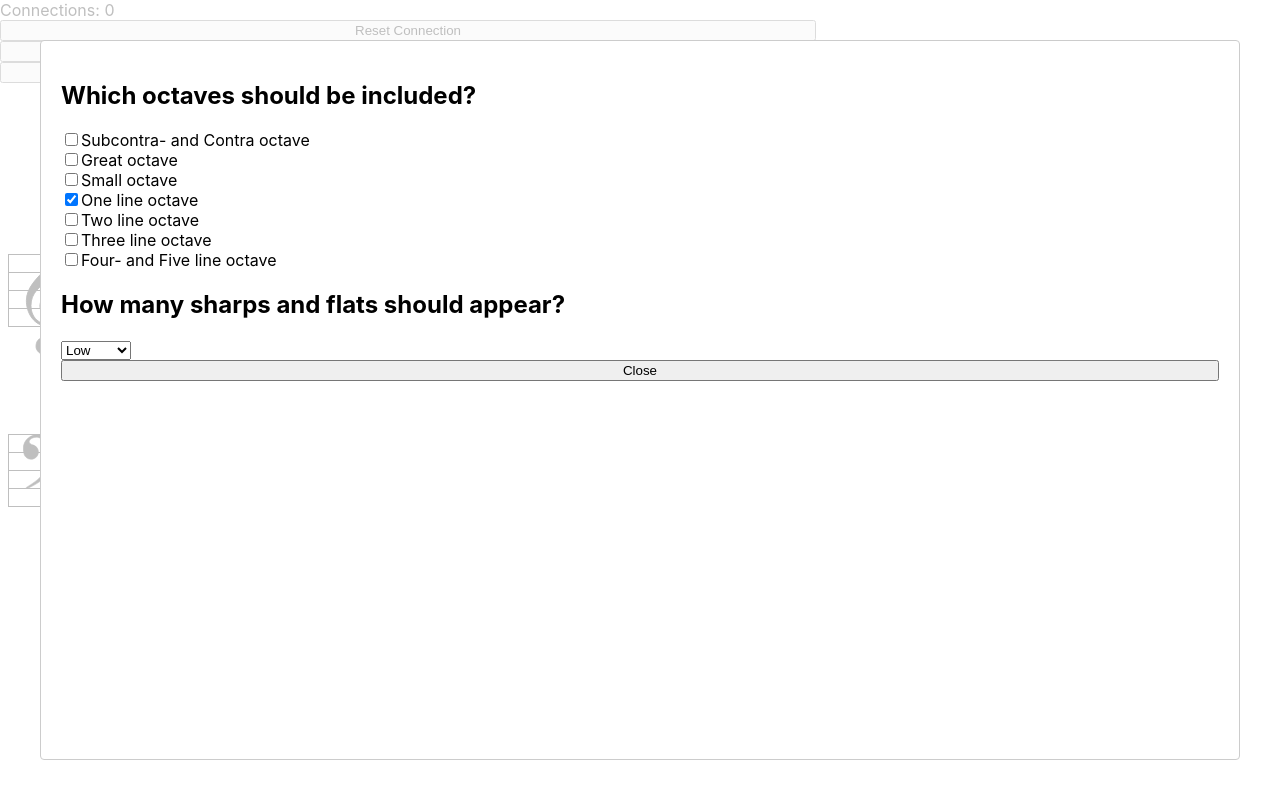
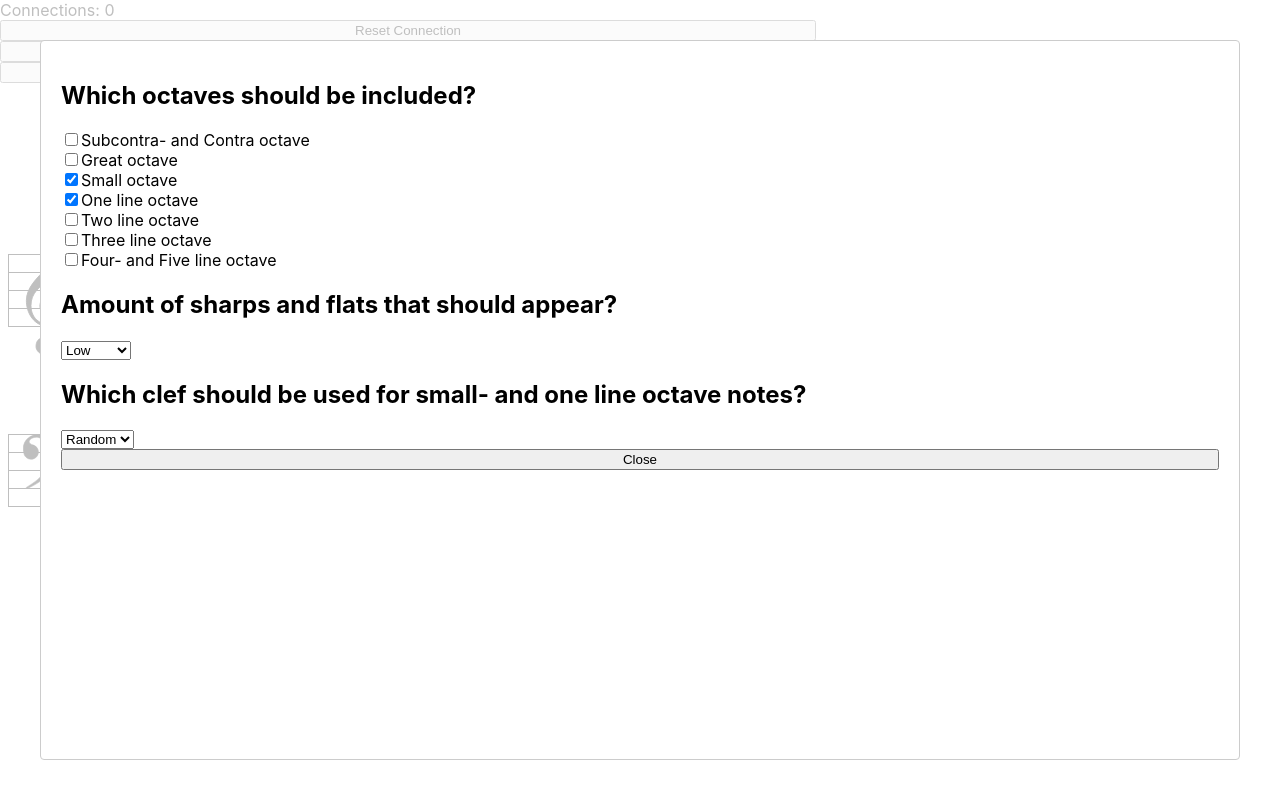
Before and after one commit to mkrakhofer/piano-notes-trainer, a React (Create React App) app: page / in a window 1280 px wide. Both pictures are taken after a click on the button "Settings". Built offline with nearby package versions, Linux system fonts and the light colour scheme.

Commit message:
setting for preferred clef

```diff
--- a/src/components/grid/grid.tsx
+++ b/src/components/grid/grid.tsx
@@ -100,25 +100,43 @@ export const Grid = observer((props: IProps) => {
       <Line notes={props.notes} d="d" n={N.c__} s={N.cS__} />
       <Line notes={props.notes} d="d" n={N.h_} f={N.hF_} v b />
       <Line notes={props.notes} d="u" n={N.a_} s={N.aS_} f={N.aF_} />
-      <Line notes={props.notes} d="u" n={N.g_} s={N.gS_} f={N.gF_} v b />
-      <Line notes={props.notes} d="u" n={N.f_} s={N.fS_} />
-      <Line notes={props.notes} d="u" n={N.e_} f={N.eF_} v />
+      <Line notes={props.notes} d="u" n={N.g_} s={N.gS_} f={N.gF_} v b treble />
+      <Line notes={props.notes} d="u" n={N.f_} s={N.fS_} treble />
+      <Line notes={props.notes} d="u" n={N.e_} f={N.eF_} v treble />
 
-      <Line notes={props.notes} d="u" n={N.d_} s={N.dS_} f={N.dF_} />
-      <Line notes={props.notes} d="u" n={N.c_} s={N.cS_} h={1} />
-      <Line notes={props.notes} d="u" n={N.h} f={N.hF} h={1} ho />
-      <Line notes={props.notes} d="u" n={N.a} s={N.aS} f={N.aF} h={2} />
-      <Line notes={props.notes} d="u" n={N.g} s={N.gS} f={N.gF} h={2} ho />
+      <Line notes={props.notes} d="u" n={N.d_} s={N.dS_} f={N.dF_} treble />
+      <Line notes={props.notes} d="u" n={N.c_} s={N.cS_} h={1} treble />
+      <Line notes={props.notes} d="u" n={N.h} f={N.hF} h={1} ho treble />
+      <Line notes={props.notes} d="u" n={N.a} s={N.aS} f={N.aF} h={2} treble />
+      <Line
+        notes={props.notes}
+        d="u"
+        n={N.g}
+        s={N.gS}
+        f={N.gF}
+        h={2}
+        ho
+        treble
+      />
 
-      <Line notes={props.notes} d="d" n={N.g_} s={N.gS_} f={N.gF_} h={3} />
-      <Line notes={props.notes} d="d" n={N.f_} s={N.fS_} h={2} ho />
-      <Line notes={props.notes} d="d" n={N.e_} f={N.eF_} h={2} />
-      <Line notes={props.notes} d="d" n={N.d_} s={N.dS_} f={N.dF_} h={1} ho />
-      <Line notes={props.notes} d="d" n={N.c_} s={N.cS_} h={1} />
-      <Line notes={props.notes} d="d" n={N.h} f={N.hF} />
+      <Line notes={props.notes} d="d" n={N.g_} s={N.gS_} f={N.gF_} h={3} bass />
+      <Line notes={props.notes} d="d" n={N.f_} s={N.fS_} h={2} ho bass />
+      <Line notes={props.notes} d="d" n={N.e_} f={N.eF_} h={2} bass />
+      <Line
+        notes={props.notes}
+        d="d"
+        n={N.d_}
+        s={N.dS_}
+        f={N.dF_}
+        h={1}
+        ho
+        bass
+      />
+      <Line notes={props.notes} d="d" n={N.c_} s={N.cS_} h={1} bass />
+      <Line notes={props.notes} d="d" n={N.h} f={N.hF} bass />
 
-      <Line notes={props.notes} d="d" n={N.a} s={N.aS} f={N.aF} v b />
-      <Line notes={props.notes} d="d" n={N.g} s={N.gS} f={N.gF} />
+      <Line notes={props.notes} d="d" n={N.a} s={N.aS} f={N.aF} v b bass />
+      <Line notes={props.notes} d="d" n={N.g} s={N.gS} f={N.gF} bass />
       <Line notes={props.notes} d="d" n={N.f} s={N.fS} v b />
       <Line notes={props.notes} d="d" n={N.e} f={N.eF} />
       <Line notes={props.notes} d="d" n={N.d} s={N.dS} f={N.dF} v b />
--- a/src/components/line/line.tsx
+++ b/src/components/line/line.tsx
@@ -36,6 +36,8 @@ interface IProps {
   h?: number;
   // helper line offset required?
   ho?: boolean;
+  treble?: boolean;
+  bass?: boolean;
 }
 
 export const Line = observer((props: IProps) => {
@@ -48,6 +50,13 @@ export const Line = observer((props: IProps) => {
       {props.b && <div className="border-left" />}
       {props.b && <div className="border-right" />}
       {props.notes.map((note, index) => {
+        if (
+          (props.treble && getNotesStore().currentPreferredClef === "BASS") ||
+          (props.bass && getNotesStore().currentPreferredClef === "TREBLE")
+        ) {
+          return <div key={index} className="gap" />;
+        }
+
         const isCurrent = index === getNotesStore().currentNoteIndex;
         const isSuccess = index < getNotesStore().currentNoteIndex;
         const isNote = note.equals(props.n);
--- a/src/components/settings-view/settings-view.tsx
+++ b/src/components/settings-view/settings-view.tsx
@@ -70,7 +70,7 @@ export const SettingsView = observer((props: IProps) => {
             type={"checkbox"}
           />
           <label>Four- and Five line octave</label>
-          <h2>How many sharps and flats should appear?</h2>
+          <h2>Amount of sharps and flats that should appear?</h2>
           <select
             name="flats-sharps-amount"
             value={store.amountOfFlatsAndSharps}
@@ -83,6 +83,21 @@ export const SettingsView = observer((props: IProps) => {
             <option value="MEDIUM">Medium</option>
             <option value="HIGH">High</option>
           </select>
+          <h2>
+            Which clef should be used for small- and one line octave notes?
+          </h2>
+          <select
+            name="preferred-clef"
+            value={store.preferredClefSetting}
+            onChange={(e) => {
+              // todo: any
+              store.preferredClefSetting = e.target.value as any;
+            }}
+          >
+            <option value="RANDOM">Random</option>
+            <option value="TREBLE">Treble</option>
+            <option value="BASS">Bass</option>
+          </select>
         </div>
         <button onClick={props.onClose}>Close</button>
       </form>
--- a/src/stores/notes-store.ts
+++ b/src/stores/notes-store.ts
@@ -7,12 +7,15 @@ export class NotesStore {
   public currentNoteIndex: number;
   public subContraAndContraActive: boolean = false;
   public greatActive: boolean = false;
-  public smallActive: boolean = false;
+  public smallActive: boolean = true;
   public oneLineActive: boolean = true;
   public twoLineActive: boolean = false;
   public threeLineActive: boolean = false;
   public fourAndFiveLineActive: boolean = false;
   public amountOfFlatsAndSharps: "LOW" | "MEDIUM" | "HIGH" = "LOW";
+  public preferredClefSetting: "TREBLE" | "BASS" | "RANDOM" = "RANDOM";
+
+  public currentPreferredClef: "TREBLE" | "BASS" = "TREBLE";
 
   constructor() {
     makeAutoObservable(this);
@@ -23,6 +26,12 @@ export class NotesStore {
   }
 
   public generateNotes = () => {
+    if (this.preferredClefSetting === "RANDOM") {
+      this.currentPreferredClef = Math.random() * 2 > 0 ? "TREBLE" : "BASS";
+    } else {
+      this.currentPreferredClef = this.preferredClefSetting;
+    }
+
     this.currentNotes = [
       ...this.getRandomNotes(
         this.getWhiteNotesOfOctave(this.getRandomOctave()),
@@ -40,6 +49,7 @@ export class NotesStore {
     if (notes.length === 0) {
       return [];
     }
+
     const randomNotes: MusicNote[] = [];
     for (let i = 0; i < count; i++) {
       const randomIndex = Math.floor(Math.random() * notes.length);
```
